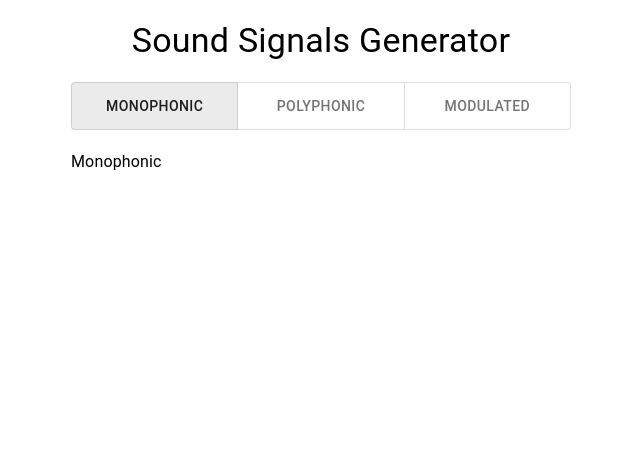
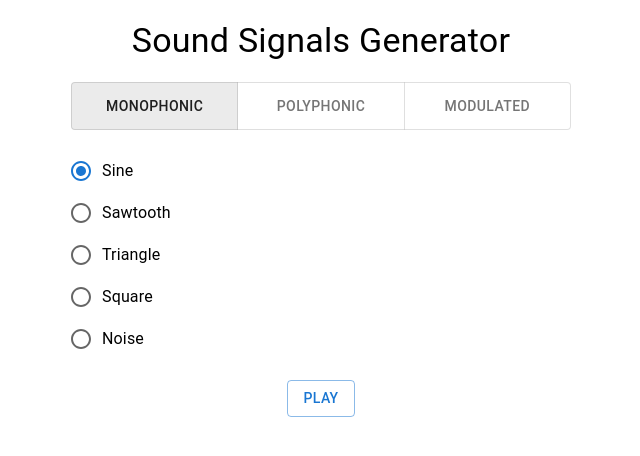
Before and after one commit to andrew-besedin/sound-signals-generator, a React (Vite) app: page / in a window 1280 px wide. Shown: the top 456 px of the page, without its empty margins (319-959 px from the left). Built offline with nearby package versions, Linux system fonts and the light colour scheme.

Commit message:
add monophonic sound play

```diff
--- a/src/App.styles.tsx
+++ b/src/App.styles.tsx
@@ -21,6 +21,7 @@ export const WrappedInnerContainer = styled(Box)({
 export const ContentContainer = styled(Box)({
   width: '100%',
   display: 'flex',
+  flexDirection: 'column',
   alignItems: 'center',
   gap: 20,
 });
--- a/src/App.tsx
+++ b/src/App.tsx
@@ -1,13 +1,126 @@
-import { ToggleButton, ToggleButtonGroup, Typography } from '@mui/material';
+import { Button, FormControlLabel, Radio, RadioGroup, ToggleButton, ToggleButtonGroup, Typography } from '@mui/material';
+import { useCallback, useState } from 'react';
+
 import './App.css'
 import { ContentContainer, WrappedInnerContainer, WrappedOuterContainer } from './App.styles';
-import { useState } from 'react';
-import { GenerateVariants, type ContentProps } from './App.types';
+import { GenerateVariant, WaveType, type ContentProps, type DataHandlerParams, type ISoundDataHandlers } from './App.types';
+
+class SoundDataHandlers implements ISoundDataHandlers {
+  sine(params: DataHandlerParams): Float32Array<ArrayBuffer> {
+    const { data, sampleRate, freq } = params;
+
+    for (let i = 0; i < data.length; i++) {
+      data[i] = Math.sin(2 * Math.PI * freq * i / sampleRate);
+    }
+
+    return data;
+  }
+  triangle(params: DataHandlerParams): Float32Array<ArrayBuffer> {
+    const { data, sampleRate, freq } = params;
+    const period = sampleRate / freq;
+
+    for (let i = 0; i < data.length; i++) {
+      const cyclePosition = i % period;
+      const value = (cyclePosition / period) * 4 - 1;
+      data[i] = value <= 1 ? value : 3 - value;
+    }
+
+    return data;
+  }
+  noise(params: DataHandlerParams): Float32Array<ArrayBuffer> {
+    const { data } = params;
+
+    for (let i = 0; i < data.length; i++) {
+      data[i] = Math.random() * 2 - 1;
+    }
+
+    return data;
+  }
+}
 
 function MonophonicContent() {
+
+  const [playingNode, setPlayingNode] = useState<AudioBufferSourceNode | null>(null);
+  const [waveType, setWaveType] = useState<WaveType>(WaveType.sine);
+
+  const handlePlay = (dataHandler: (params: DataHandlerParams) => DataHandlerParams["data"]) => {
+    if (playingNode) {
+      playingNode.stop();
+      setPlayingNode(null);
+    }
+
+    const ctx = new AudioContext();
+
+    const sampleRate = ctx.sampleRate;
+    const duration = 1;
+    const freq = 440;
+    const buffer = ctx.createBuffer(1, sampleRate * duration, sampleRate);
+    const data = buffer.getChannelData(0);
+
+    data.set(dataHandler({ data, sampleRate, freq }));
+
+    const source = ctx.createBufferSource();
+    source.buffer = buffer;
+    source.connect(ctx.destination);
+    source.start();
+    source.loop = true;
+
+    setPlayingNode(source);
+  };
+
+  const handleStop = useCallback(() => {
+    if (!playingNode) return;
+
+    playingNode.stop();
+    setPlayingNode(null);
+  }, [playingNode]);
+
+  const getSelectedDataHandler = useCallback(() => {
+    const soundDataHandlers = new SoundDataHandlers();
+
+    switch (waveType) {
+      case WaveType.sine:
+        return soundDataHandlers.sine;
+      case WaveType.noise:
+        return soundDataHandlers.noise;
+      case WaveType.triangle:
+        return soundDataHandlers.triangle;
+      case WaveType.square:
+      case WaveType.sawtooth:
+      default:
+        return soundDataHandlers.sine;
+    }
+  }, [waveType]);
+
   return (
     <ContentContainer>
-      <Typography>Monophonic</Typography>
+      <RadioGroup
+        sx={{
+          width: '100%',
+        }}
+        defaultValue={WaveType.sine}
+        onChange={(_, value) => setWaveType(value as WaveType)}
+      >
+        <FormControlLabel value={WaveType.sine} control={<Radio />} label="Sine" />
+        <FormControlLabel value={WaveType.sawtooth} control={<Radio />} label="Sawtooth" />
+        <FormControlLabel value={WaveType.triangle} control={<Radio />} label="Triangle" />
+        <FormControlLabel value={WaveType.square} control={<Radio />} label="Square" />
+        <FormControlLabel value={WaveType.noise} control={<Radio />} label="Noise" />
+      </RadioGroup>
+      {playingNode
+        ? <Button
+            variant="outlined"
+            onClick={handleStop}
+          >
+            Stop
+          </Button>
+        : <Button
+          variant="outlined"
+          onClick={() => handlePlay(getSelectedDataHandler())}
+        >
+          Play
+        </Button>
+      }
     </ContentContainer>
   );
 }
@@ -16,17 +129,17 @@ function Content({
   generateVariant,
 }: ContentProps) {
   switch (generateVariant) {
-    case GenerateVariants.monophonic:
+    case GenerateVariant.monophonic:
       return <MonophonicContent />;
-    case GenerateVariants.polyphonic:
+    case GenerateVariant.polyphonic:
       return null;
-    case GenerateVariants.modulated:
+    case GenerateVariant.modulated:
       return null;
   }
 }
 
 function App() {
-  const [generateVariant, setGenerateVariant] = useState<GenerateVariants>(GenerateVariants.monophonic);
+  const [generateVariant, setGenerateVariant] = useState<GenerateVariant>(GenerateVariant.monophonic);
 
   return (
     <WrappedOuterContainer>
@@ -36,24 +149,24 @@ function App() {
         </Typography>
         <ToggleButtonGroup
           value={generateVariant}
-          onChange={(_, value) => setGenerateVariant(value as GenerateVariants)}
+          onChange={(_, value) => setGenerateVariant(value as GenerateVariant)}
           exclusive
           sx={{ width: '100%' }}
         >
           <ToggleButton
-            value={GenerateVariants.monophonic}
+            value={GenerateVariant.monophonic}
             sx={{ flex: 1 }}
           >
             Monophonic
           </ToggleButton>
           <ToggleButton
-            value={GenerateVariants.polyphonic}
+            value={GenerateVariant.polyphonic}
             sx={{ flex: 1 }}
           >
             Polyphonic
           </ToggleButton>
           <ToggleButton
-            value={GenerateVariants.modulated}
+            value={GenerateVariant.modulated}
             sx={{ flex: 1 }}
           >
             Modulated
--- a/src/App.types.ts
+++ b/src/App.types.ts
@@ -1,9 +1,31 @@
-export const enum GenerateVariants {
+export const enum GenerateVariant {
   monophonic = 'monophonic',
   polyphonic = 'polyphonic',
   modulated = 'modulated',
 }
 
+export const enum WaveType {
+  sine = 'sine',
+  square = 'square',
+  triangle = 'triangle',
+  sawtooth = 'sawtooth',
+  noise = 'noise',
+}
+
+export interface DataHandlerParams {
+  data: Float32Array<ArrayBuffer>;
+  sampleRate: number;
+  freq: number;
+}
+
 export interface ContentProps {
-  generateVariant: GenerateVariants;
+  generateVariant: GenerateVariant;
 }
+
+export interface ISoundDataHandlers {
+  sine(params: DataHandlerParams): Float32Array<ArrayBuffer>;
+  triangle(params: DataHandlerParams): Float32Array<ArrayBuffer>;
+  // square(params: DataHandlerParams): Float32Array<ArrayBuffer>;
+  // sawtooth(params: DataHandlerParams): Float32Array<ArrayBuffer>;
+  noise(params: DataHandlerParams): Float32Array<ArrayBuffer>;
+}
```
